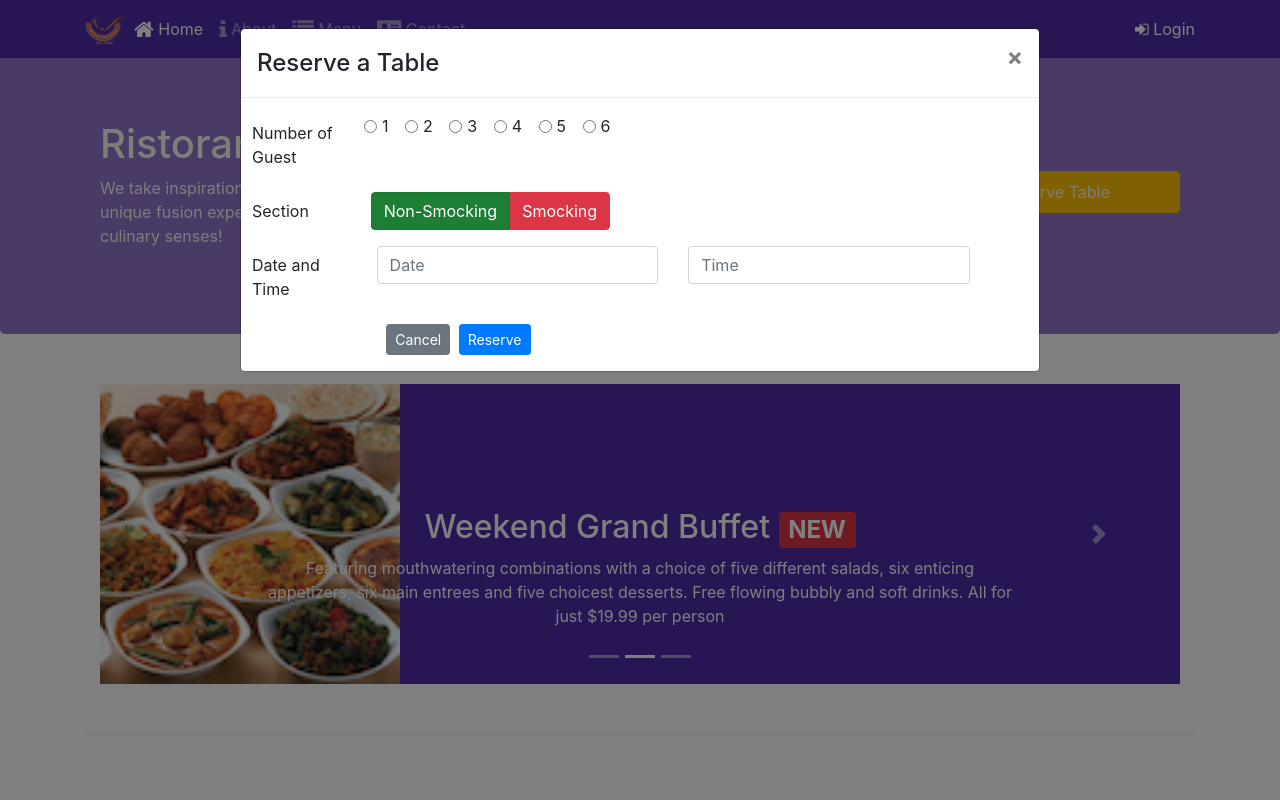
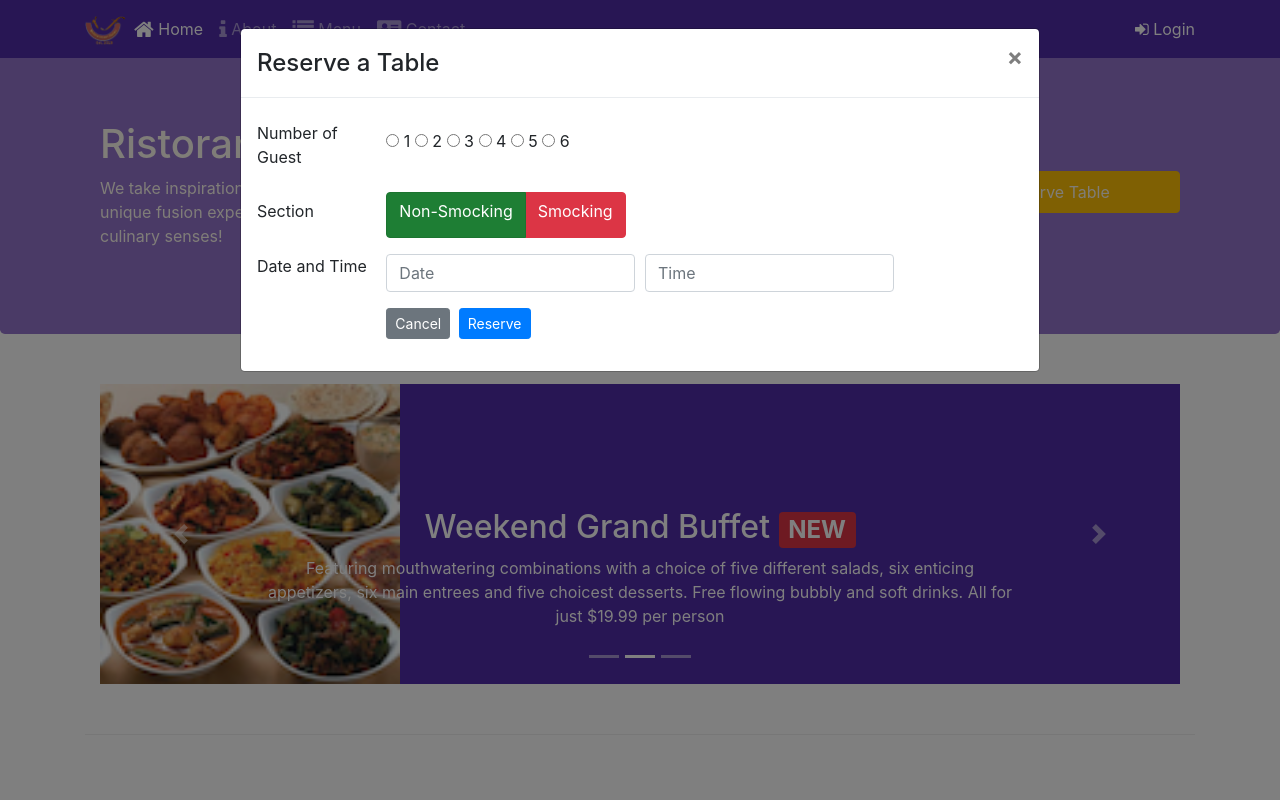
Before and after one commit to garreyxu/conFusion, a website: page index.html in a window 1280 px wide. Both pictures are taken after a click on the button "Reserve Table". Shown: the top 800 px of the page. Drawn offline with nearby package versions, Linux system fonts and the light colour scheme.

Commit message:
Assignment3 modification

```diff
--- a/index.html
+++ b/index.html
@@ -89,76 +89,53 @@
                     </button>
                 </div>
                 <div class="modal-body">
-                    <div class="form-row">
-                        <div class="form-group row">
-                            <lable for="numOfGuest" class="col-12 col-sm-3 col-form-label">Number of Guest</lable>
-                            <div class="col-12 col-sm-9">
-                                <div class="form-check form-check-inline">
-                                    <input class="form-check-input" type="radio" name="inlineRadioOptions" id="inlineRadio1"
-                                        value="option1">
-                                    <label class="form-check-label" for="inlineRadio1">1</label>
-                                </div>
-                                <div class="form-check form-check-inline">
-                                    <input class="form-check-input" type="radio" name="inlineRadioOptions" id="inlineRadio2"
-                                        value="option2">
-                                    <label class="form-check-label" for="inlineRadio2">2</label>
-                                </div>
-                                <div class="form-check form-check-inline">
-                                    <input class="form-check-input" type="radio" name="inlineRadioOptions" id="inlineRadio3"
-                                        value="option3">
-                                    <label class="form-check-label" for="inlineRadio3">3</label>
-                                </div>
-                                <div class="form-check form-check-inline">
-                                    <input class="form-check-input" type="radio" name="inlineRadioOptions" id="inlineRadio4"
-                                        value="option4">
-                                    <label class="form-check-label" for="inlineRadio4">4</label>
-                                </div>
-                                <div class="form-check form-check-inline">
-                                    <input class="form-check-input" type="radio" name="inlineRadioOptions" id="inlineRadio5"
-                                        value="option5">
-                                    <label class="form-check-label" for="inlineRadio5">5</label>
-                                </div>
-                                <div class="form-check form-check-inline">
-                                    <input class="form-check-input" type="radio" name="inlineRadioOptions" id="inlineRadio6"
-                                        value="option6">
-                                    <label class="form-check-label" for="inlineRadio6">6</label>
-                                </div>
+                    <form>
+                        <div class="form-row">
+                            <div class="form-group col-sm-2 col-form-label">
+                                <lable for="numOfGuest">Number of Guest</lable>
+                            </div>
+                            <div class="form-group col-sm-10 align-self-center">
+                                <label class="radio-inline"><input type="radio" name="optradio"> 1 </label>
+                                <label class="radio-inline"><input type="radio" name="optradio"> 2 </label>
+                                <label class="radio-inline"><input type="radio" name="optradio"> 3 </label>
+                                <label class="radio-inline"><input type="radio" name="optradio"> 4 </label>
+                                <label class="radio-inline"><input type="radio" name="optradio"> 5 </label>
+                                <label class="radio-inline"><input type="radio" name="optradio"> 6 </label>
                             </div>
                         </div>
-                    </div>
-                    <div class="form-row">
-                        <div class="form-group row">
-                            <label for="section" class="col-12 col-sm-2 col-form-label">
-                                Section
-                            </label>
-                            <div class="col-12 col-sm-8 offset-2 btn-group btn-group-toggle" data-toggle="buttons">
+                        <div class="form-row">
+                            <div class="form-group col-sm-2 col-form-label">
+                                <label for="section"> Section </label>
+                            </div>
+                            <div class="form-group col-sm-10 btn-group btn-group-toggle" data-toggle="buttons">
                                 <label class="btn btn-success active">
-                                    <input type="radio" name="nonsmocking" id="nonsmocking" autocomplete="off" checked>
+                                    <input type="radio" name="nonsmocking" id="nonsmocking" checked="checked">
                                     Non-Smocking
                                 </label>
                                 <label class="btn btn-danger">
-                                    <input type="radio" name="smocking" id="smocking" autocomplete="off"> Smocking
+                                    <input type="radio" name="smocking" id="smocking"> Smocking
                                 </label>
                             </div>
+
                         </div>
-                    </div>
-                    <div class="form-row">
-                        <div class="form-group row">
-                            <lable for="dateAndTime" class="col-12 col-sm-2 col-form-label">Date and Time</lable>
-                            <div class="col-12 col-sm-5">
+                        <div class="form-row">
+                            <div class="form-group col-sm-2">
+                                <lable for="dateAndTime">Date and Time</lable>
+                            </div>
+                            <div class="form-group col-sm-4">
                                 <input type="text" class="form-control" id="date" name="date" placeholder="Date">
                             </div>
-                            <div class="col-12 col-sm-5">
+                            <div class="form-group col-sm-4">
                                 <input type="text" class="form-control" id="time" name="time" placeholder="Time">
                             </div>
                         </div>
-                    </div>
-                    <div class="form-row">
-                        <div class="col-12 col-sm-8 offset-2">
-                            <button type="button" class="btn btn-secondary btn-sm mr-1" data-dismiss="modal">Cancel</button>
-                            <button type="submit" class="btn btn-primary btn-sm mr-1">Reserve</button>
+                        <div class="form-row">
+                            <div class="form-group col-sm-8 offset-2">
+                                <button type="button" class="btn btn-secondary btn-sm mr-1" data-dismiss="modal">Cancel</button>
+                                <button type="submit" class="btn btn-primary btn-sm mr-1">Reserve</button>
+                            </div>
                         </div>
-                    </div>
+                    </form>
                 </div>
             </div>
         </div>
@@ -350,11 +327,6 @@
     <script src="node_modules/jquery/dist/jquery.slim.min.js"></script>
     <script src="node_modules/popper.js/dist/umd/popper.min.js"></script>
     <script src="node_modules/bootstrap/dist/js/bootstrap.min.js"></script>
-    <!-- <script>
-        $(document).ready(function () {
-            $('[data-toggle="tooltip"]').tooltip();
-        });
-    </script> -->
 </body>
 
 </html>
```
